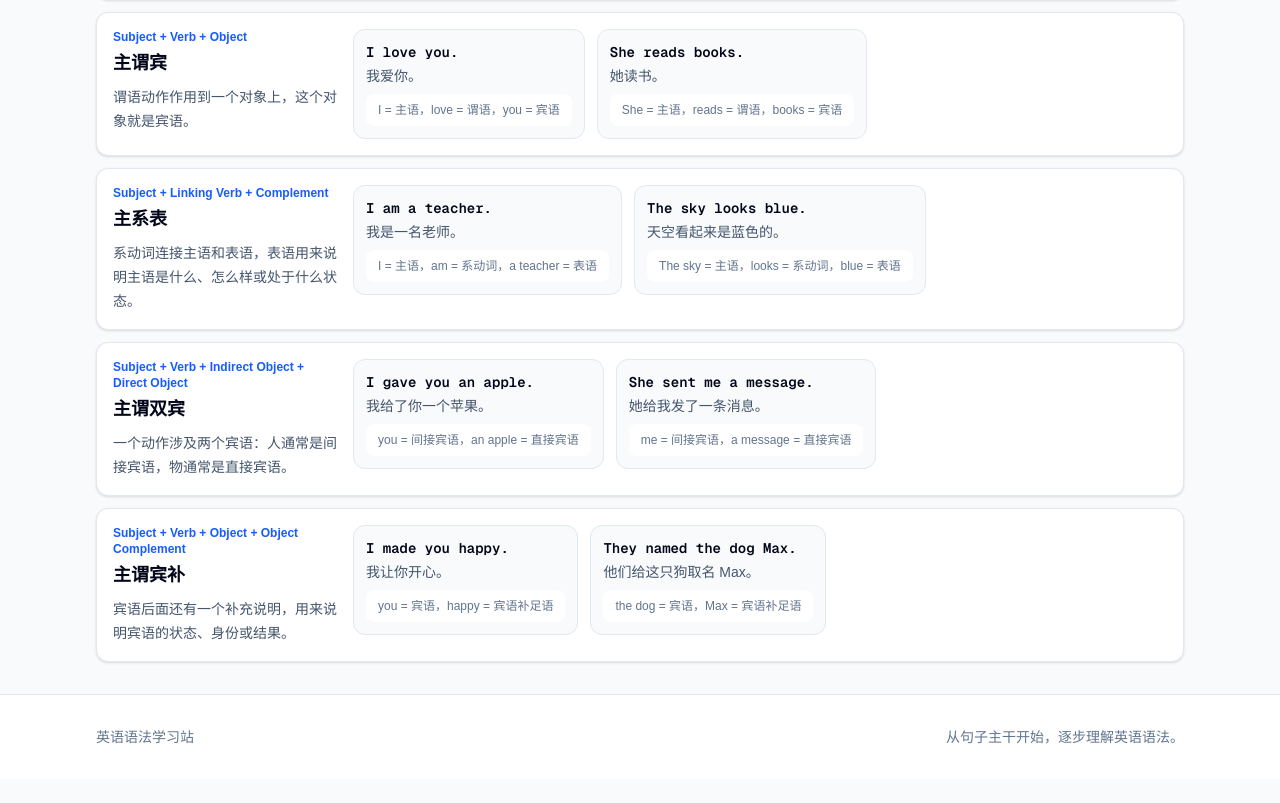
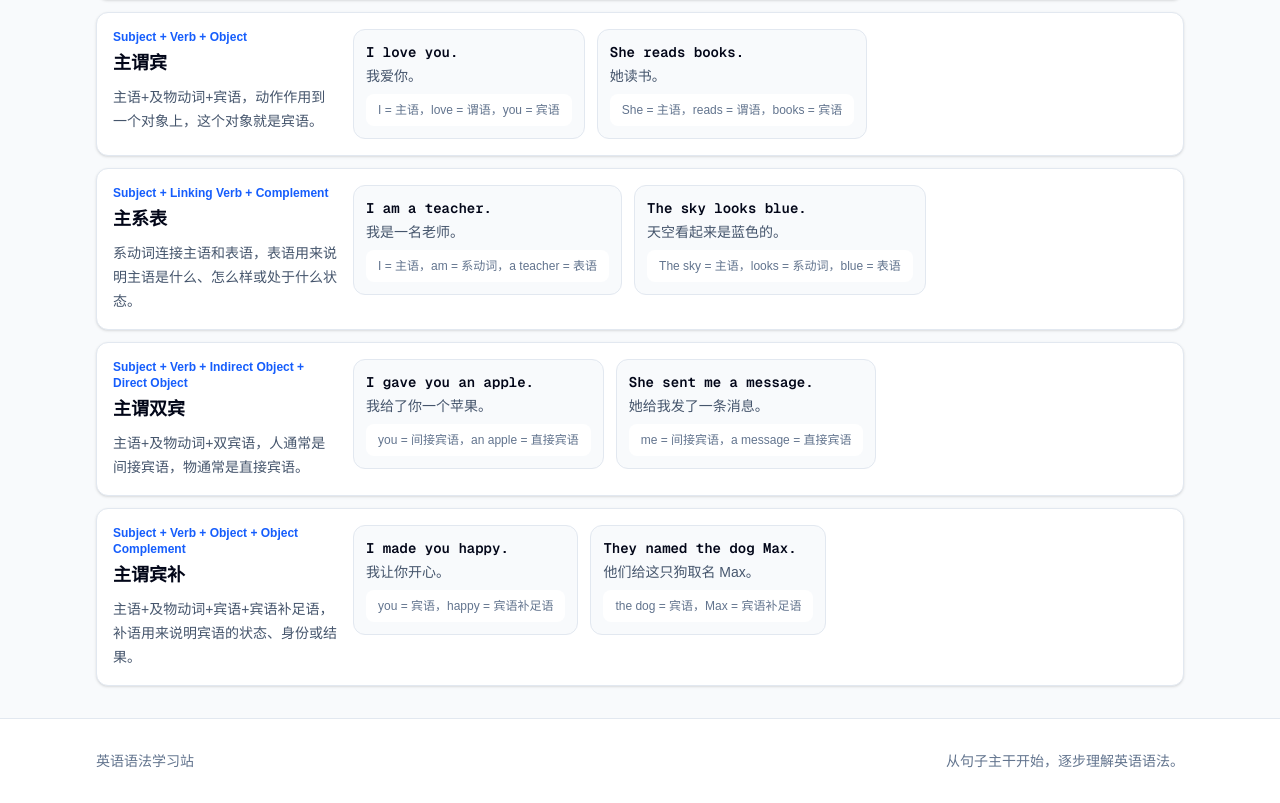
Before and after one commit to Jet-zz/EnglishGrammarSite, a Next.js app: page /grammar/sentence-patterns in a window 1280 px wide. Shown: the part 455-1258 px from the top of the page. Before the commit the page ends 1234 px from the top, so only its background shows below. Built offline with nearby package versions, Linux system fonts and the light colour scheme.

Commit message:
五大句型描述修改”

```diff
--- a/src/content/sentencePatterns.ts
+++ b/src/content/sentencePatterns.ts
@@ -27,7 +27,7 @@ export const sentencePatterns: SentencePattern[] = [
   {
     name: "主谓宾",
     formula: "Subject + Verb + Object",
-    explanation: "谓语动作作用到一个对象上，这个对象就是宾语。",
+    explanation: "主语+及物动词+宾语，动作作用到一个对象上，这个对象就是宾语。",
     examples: [
       { english: "I love you.", chinese: "我爱你。", breakdown: "I = 主语，love = 谓语，you = 宾语" },
       { english: "She reads books.", chinese: "她读书。", breakdown: "She = 主语，reads = 谓语，books = 宾语" },
@@ -45,7 +45,7 @@ export const sentencePatterns: SentencePattern[] = [
   {
     name: "主谓双宾",
     formula: "Subject + Verb + Indirect Object + Direct Object",
-    explanation: "一个动作涉及两个宾语：人通常是间接宾语，物通常是直接宾语。",
+    explanation: "主语+及物动词+双宾语，人通常是间接宾语，物通常是直接宾语。",
     examples: [
       { english: "I gave you an apple.", chinese: "我给了你一个苹果。", breakdown: "you = 间接宾语，an apple = 直接宾语" },
       { english: "She sent me a message.", chinese: "她给我发了一条消息。", breakdown: "me = 间接宾语，a message = 直接宾语" },
@@ -54,7 +54,7 @@ export const sentencePatterns: SentencePattern[] = [
   {
     name: "主谓宾补",
     formula: "Subject + Verb + Object + Object Complement",
-    explanation: "宾语后面还有一个补充说明，用来说明宾语的状态、身份或结果。",
+    explanation: "主语+及物动词+宾语+宾语补足语，补语用来说明宾语的状态、身份或结果。",
     examples: [
       { english: "I made you happy.", chinese: "我让你开心。", breakdown: "you = 宾语，happy = 宾语补足语" },
       { english: "They named the dog Max.", chinese: "他们给这只狗取名 Max。", breakdown: "the dog = 宾语，Max = 宾语补足语" },
```
